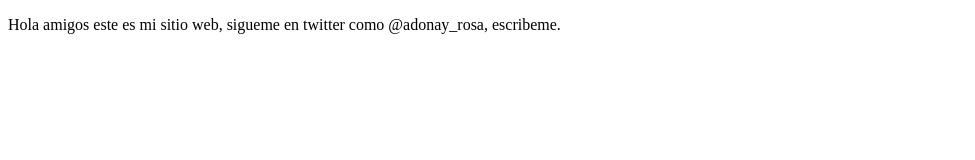
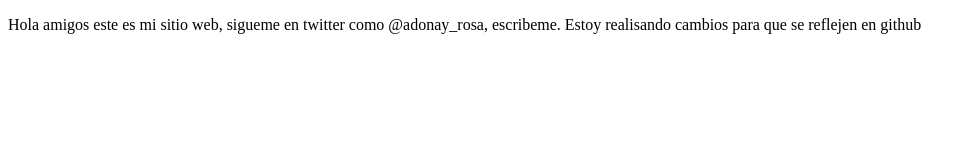
Before and after one commit to Willyrr-55/ProyectoDemoCursoPrework, a plain HTML site: page index.html in a window 1280 px wide. Shown: the whole page, without its empty margins (0-975 px from the left). Drawn offline with Linux system fonts and the light colour scheme.

```diff
--- a/index.html
+++ b/index.html
@@ -7,6 +7,8 @@
     <title>Hola Mundo</title>
 </head>
 <body>
-    <p>Hola amigos este es mi sitio web, sigueme en twitter como @adonay_rosa, escribeme.</p>
+    <p>Hola amigos este es mi sitio web, sigueme en twitter como @adonay_rosa, escribeme.
+        Estoy realisando cambios para que se reflejen en github
+    </p>
 </body>
 </html>
```
